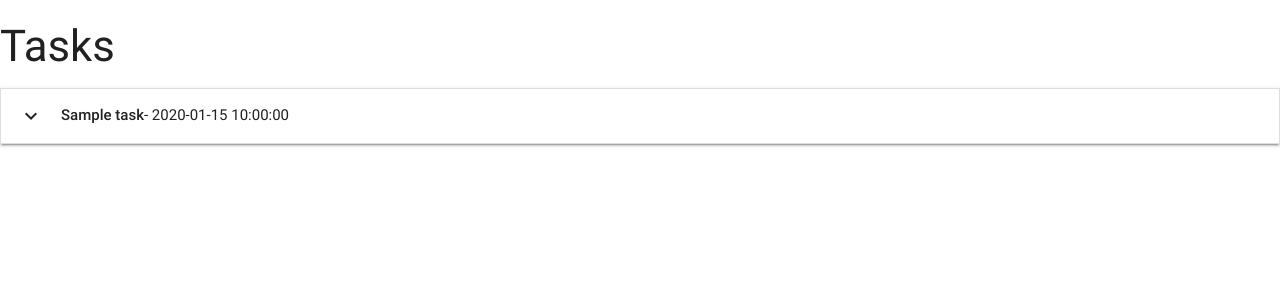
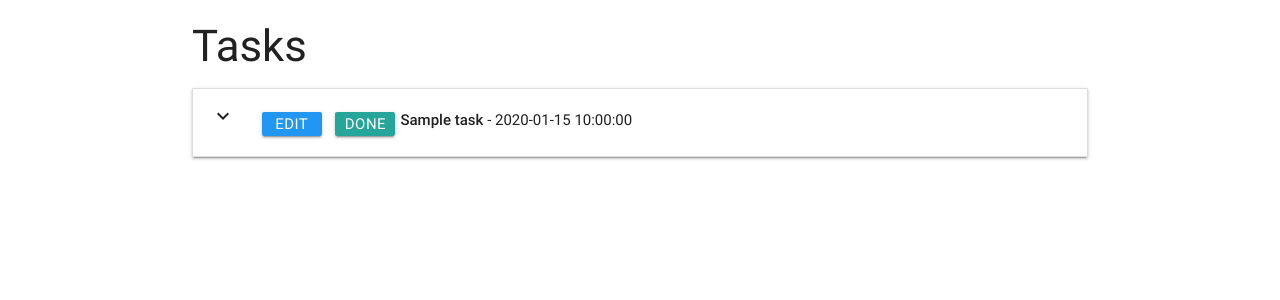
Before and after one commit to kes2401/flask-mongoDB-task-app, a Flask app: page / in a window 1280 px wide. Shown: the top 300 px of the page. Run offline with Flask 2, Linux system fonts and the light colour scheme; a database or web service that is not in the repository returns one stand-in record (values such as "Sample title"); some libraries are stand-ins or nearby versions.

Commit message:
add Edit Task page and update changes to database

```diff
--- a/app.py
+++ b/app.py
@@ -25,6 +25,26 @@ def insert_task():
     tasks.insert_one(request.form.to_dict())
     return redirect(url_for('get_tasks'))
 
+@app.route('/edit_task/<task_id>')
+def edit_task(task_id):
+    this_task = mongo.db.tasks.find_one({"_id": ObjectId(task_id)})
+    all_categories = mongo.db.categories.find()
+    return render_template('edittask.html', task=this_task, categories=all_categories)
+
+@app.route('/update_task/<task_id>', methods=['POST'])
+def update_task(task_id):
+    tasks = mongo.db.tasks
+    tasks.update({"_id": ObjectId(task_id)},
+        {
+            "task_name": request.form.get('task_name'),
+            "task_description": request.form.get('task_description'),
+            "category_name": request.form.get('category_name'),
+            "due_date": request.form.get('due_date'),
+            "urgent": request.form.get('urgent')
+        }
+    )
+    return redirect(url_for('get_tasks'))
+
 if __name__ == "__main__":
     app.run(host=os.environ.get("IP"),
             port=int(os.environ.get("PORT")),
--- /dev/null
+++ b/static/css/style.css
@@ -0,0 +1,11 @@
+.btn_small {
+    height: 24px;
+    width: 60px;
+    line-height: 24px;
+    padding: 0 0.5em;
+    margin: 5px 5px;
+}
+
+.task_header {
+    margin-top: 5px;
+}
--- a/templates/base.html
+++ b/templates/base.html
@@ -7,11 +7,14 @@
     <title>Tasks App</title>
     <link href="https://fonts.googleapis.com/icon?family=Material+Icons" rel="stylesheet">
     <link rel="stylesheet" href="https://cdnjs.cloudflare.com/ajax/libs/materialize/0.100.2/css/materialize.min.css">
+    <link rel="stylesheet" href="{{ url_for('static', filename='css/style.css') }}" type="text/css" />
 </head>
 <body>
 
-    {% block content %}
-    {% endblock %}
+    <div class="container">
+        {% block content %}
+        {% endblock %}
+    </div>
 
     <script src="https://cdnjs.cloudflare.com/ajax/libs/jquery/3.3.1/jquery.min.js"></script>
     <script src="https://cdnjs.cloudflare.com/ajax/libs/materialize/0.100.2/js/materialize.min.js"></script>
@@ -29,6 +32,7 @@
             close: 'Ok',
             closeOnSelect: false
         });
+
     </script>
 </body>
 </html>
--- a/templates/tasks.html
+++ b/templates/tasks.html
@@ -6,7 +6,17 @@
     <ul class="collapsible">
         {% for task in tasks %}
         <li>
-            <div class="collapsible-header"><i class="material-icons">expand_more</i><strong>{{task.task_name}}</strong> - {{task.due_date}}</div>
+            <div class="collapsible-header">
+                <div class="col s3">
+                    <i class="material-icons">expand_more</i>
+                    <a href="{{ url_for('edit_task', task_id=task._id) }}" class="waves-effect waves-light btn btn_small blue">Edit</a>
+                    <a class="waves-effect waves-light btn btn_small">Done</a>
+                </div>
+
+                <div class="col s9 task_header">
+                    <strong>{{task.task_name}}</strong> - {{task.due_date}}
+                </div>
+            </div>
             <div class="collapsible-body">
                 <span>{{task.task_description}}</span>
                 <p>Urgent: {{task.urgent}}</p>
```
Also changed, not shown: templates/edittask.html (added, +78 -0 lines).
